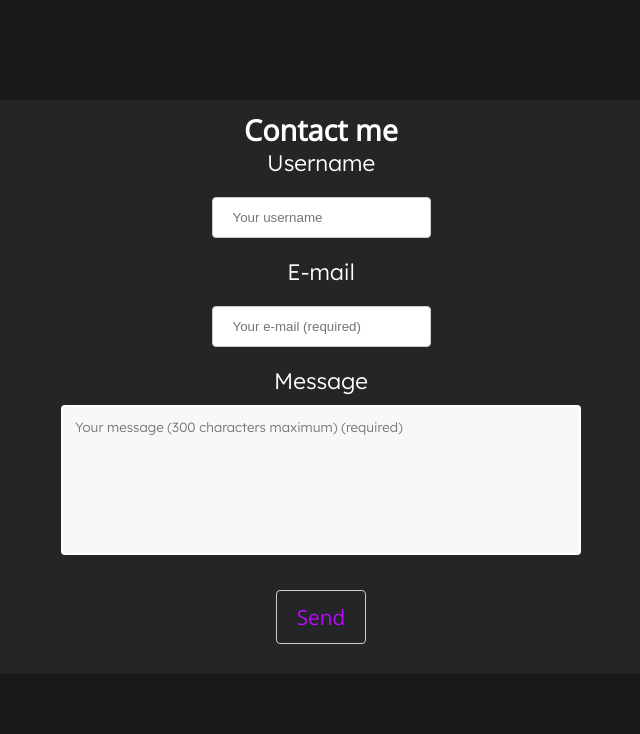
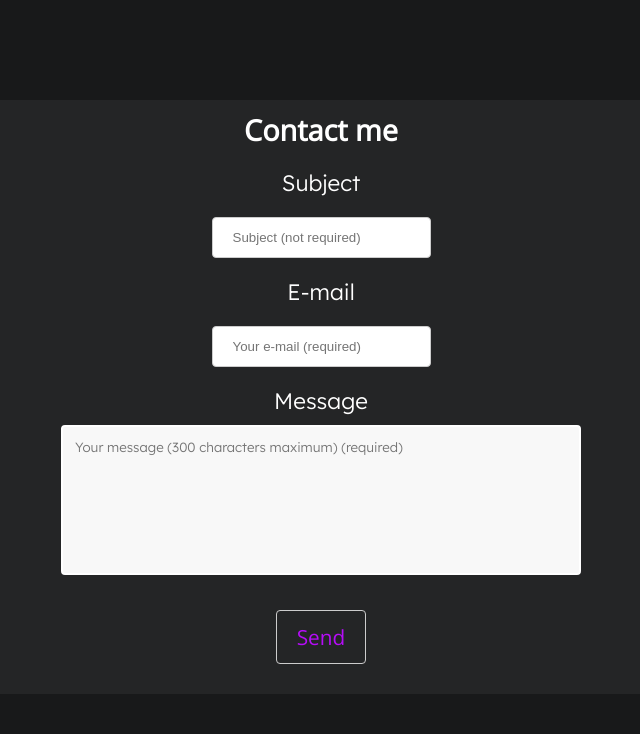
Before and after one commit to theo-hrd/libragame, a PHP site: page /index.php?action=contact in a window 1280 px wide. Shown: the part 81-815 px from the top of the page, without its empty margins (319-959 px from the left). Run offline with PHP 8.4, Linux system fonts and the light colour scheme.

Commit message:
css fixes and update sql

```diff
--- a/app/Controllers/Controller.php
+++ b/app/Controllers/Controller.php
@@ -16,9 +16,9 @@ class Controller{
         require 'app/Views/contact.php';
     }
     // sending the form
-    function contactSender($username, $email, $message){
+    function contactSender($subject, $email, $message){
 
-        $contactManager = new \Project\Models\ContactManager;
+        // $contactManager = new \Project\Models\ContactManager;
         // removing all illegals characters in email
         $email = filter_var($email, FILTER_SANITIZE_EMAIL);
         // declaring an empty array to $errors
@@ -39,9 +39,10 @@ class Controller{
         if(strlen($message) > 300){
             $errors["too_long_message"] = 'message is too long ! 300 characters maximum are allowed.';
         }
-        // if there is no error, we can send to DB
+        // if there is no error, we can send mail
         if(empty($errors)) {
-            $contact = $contactManager->sendMessageToDb($username,$email,$message);
+            mail($subject,$email,$message);
+            require 'app/Views/contactsuccess.php';
         } else {
             $this->contactPage($errors);
         }
--- a/app/Views/contact.php
+++ b/app/Views/contact.php
@@ -4,12 +4,12 @@
 
     <div class="contact_card" data-aos="fade-down">
 
-        <h1>Contact me</h1>
+        <h1 class="h1contact">Contact me</h1>
 
         <form action="index.php?action=contactSender" method="post">
 
-            <label for="username">Username</label>
-            <input type="text" name="username" placeholder="Your username">
+            <label for="username">Subject</label>
+            <input type="text" name="subject" placeholder="Subject (not required)">
 
             <label for="mail">E-mail</label>
             <input type="email" name="email" placeholder="Your e-mail (required)" required>
--- a/app/public/styles/desktop.css
+++ b/app/public/styles/desktop.css
@@ -82,7 +82,9 @@
         margin: 105px 30px;
     }
 
-
+    .h1contact{
+        padding-bottom: 20px;
+    }
 
 
 /* --- login.php ---  */
@@ -178,8 +180,8 @@
     }
 
     #featured_game_card img{
-        width: 480px;
-        height: 270px;
+        width: 420px;
+        height: 260px;
     }
 
     footer{
--- a/index.php
+++ b/index.php
@@ -70,11 +70,11 @@ try{
 
             // CONTACT VIEW AND SENDER
             case 'contactSender':
-                $username = htmlspecialchars($_POST['username']);
+                $subject = htmlspecialchars($_POST['subject']);
                 $email = htmlspecialchars($_POST['email']);
                 $message = htmlspecialchars($_POST['msg']);
 
-                $controller->contactSender($username, $email, $message);
+                $controller->contactSender($subject, $email, $message);
                 break;
 
 
```
Also changed, not shown: app/public/js/search.js (+4 -7 lines), libragame.sql (+24 -28 lines).
